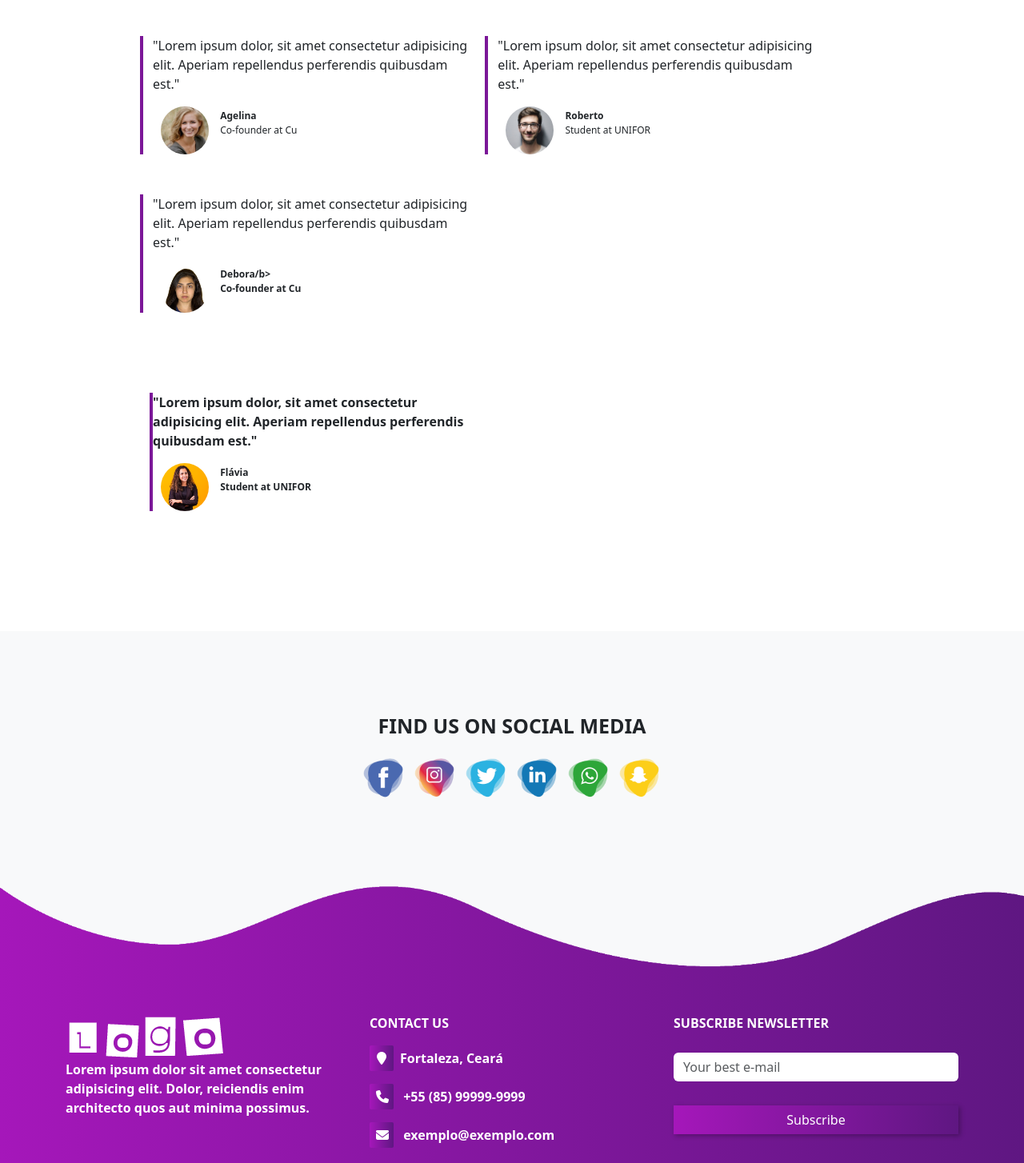
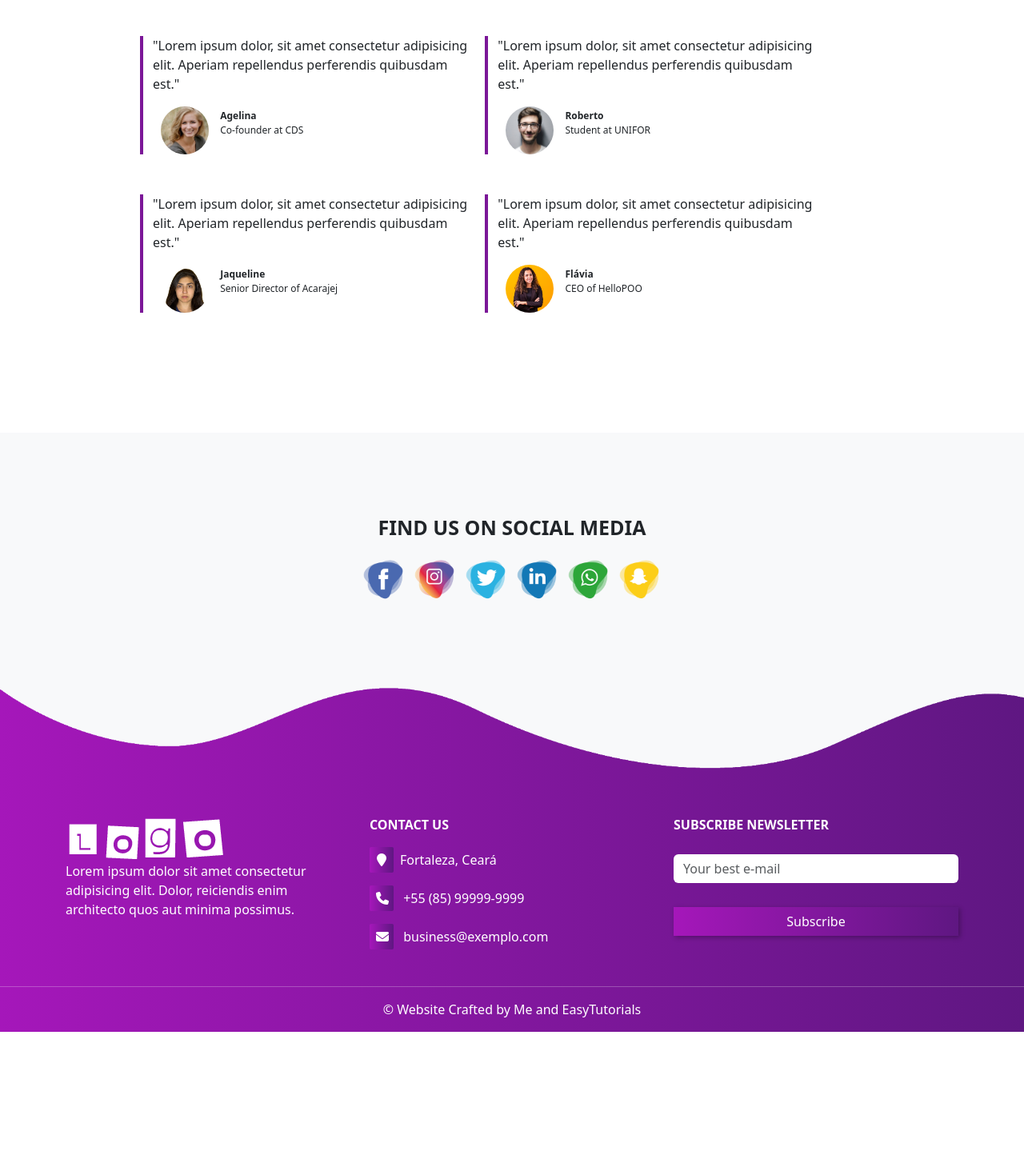
Before and after one commit to Yaguera/DigitalAgencyBootstrap, a plain HTML site: page index.html in a window 1280 px wide. Shown: the part 2140-3594 px from the top of the page at 80% size. After the commit the page ends 3430 px from the top, so only its background shows below. Drawn offline with nearby package versions, Linux system fonts and the light colour scheme.

```diff
--- a/index.html
+++ b/index.html
@@ -127,7 +127,7 @@
                     <p>"Lorem ipsum dolor, sit amet consectetur adipisicing elit. Aperiam repellendus perferendis
                         quibusdam est."</p>
                     <img src="images/user1.jpg">
-                    <p class="user-details"><b>Agelina</b><br>Co-founder at Cu</p>
+                    <p class="user-details"><b>Agelina</b><br>Co-founder at CDS</p>
                 </div>
                 <div class="col-md-5 testimonials">
                     <p>"Lorem ipsum dolor, sit amet consectetur adipisicing elit. Aperiam repellendus perferendis
@@ -139,13 +139,13 @@
                     <p>"Lorem ipsum dolor, sit amet consectetur adipisicing elit. Aperiam repellendus perferendis
                         quibusdam est."</p>
                     <img src="images/user3.jpg">
-                    <p class="user-details"><b>Debora/b><br>Co-founder at Cu</p>
+                    <p class="user-details"><b>Jaqueline</b><br>Senior Director of Acarajej</p>
                 </div>
                 <div class="col-md-5 testimonials">
                     <p>"Lorem ipsum dolor, sit amet consectetur adipisicing elit. Aperiam repellendus perferendis
                         quibusdam est."</p>
                     <img src="images/user4.png">
-                    <p class="user-details"><b>Flávia</b><br>Student at UNIFOR</p>
+                    <p class="user-details"><b>Flávia</b><br>CEO of HelloPOO</p>
                 </div>
             </div>
         </div>
@@ -178,7 +178,7 @@
                     <p><b>CONTACT US</b></p>
                     <p><i class="fa fa-map-marker"> </i>Fortaleza, Ceará</p>
                     <p><i class="fa fa-phone"></i> +55 (85) 99999-9999</p>
-                    <p><i class="fa fa-envelope"></i> exemplo@exemplo.com</p>
+                    <p><i class="fa fa-envelope"></i> business@exemplo.com</p>
                 </div>
                 <div class="col-md-4 footer-box">
                     <p><b>SUBSCRIBE NEWSLETTER</b></p>
```
